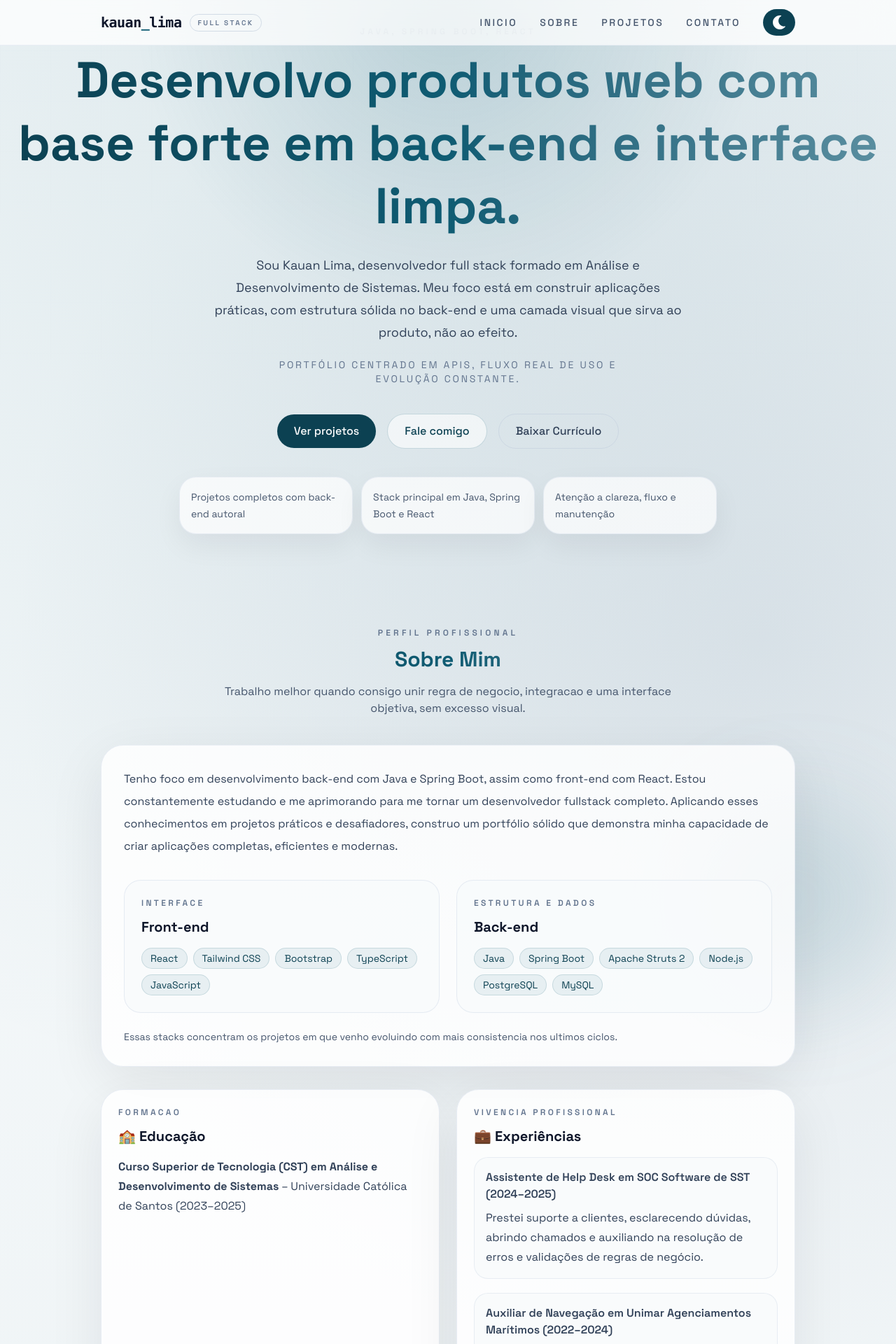
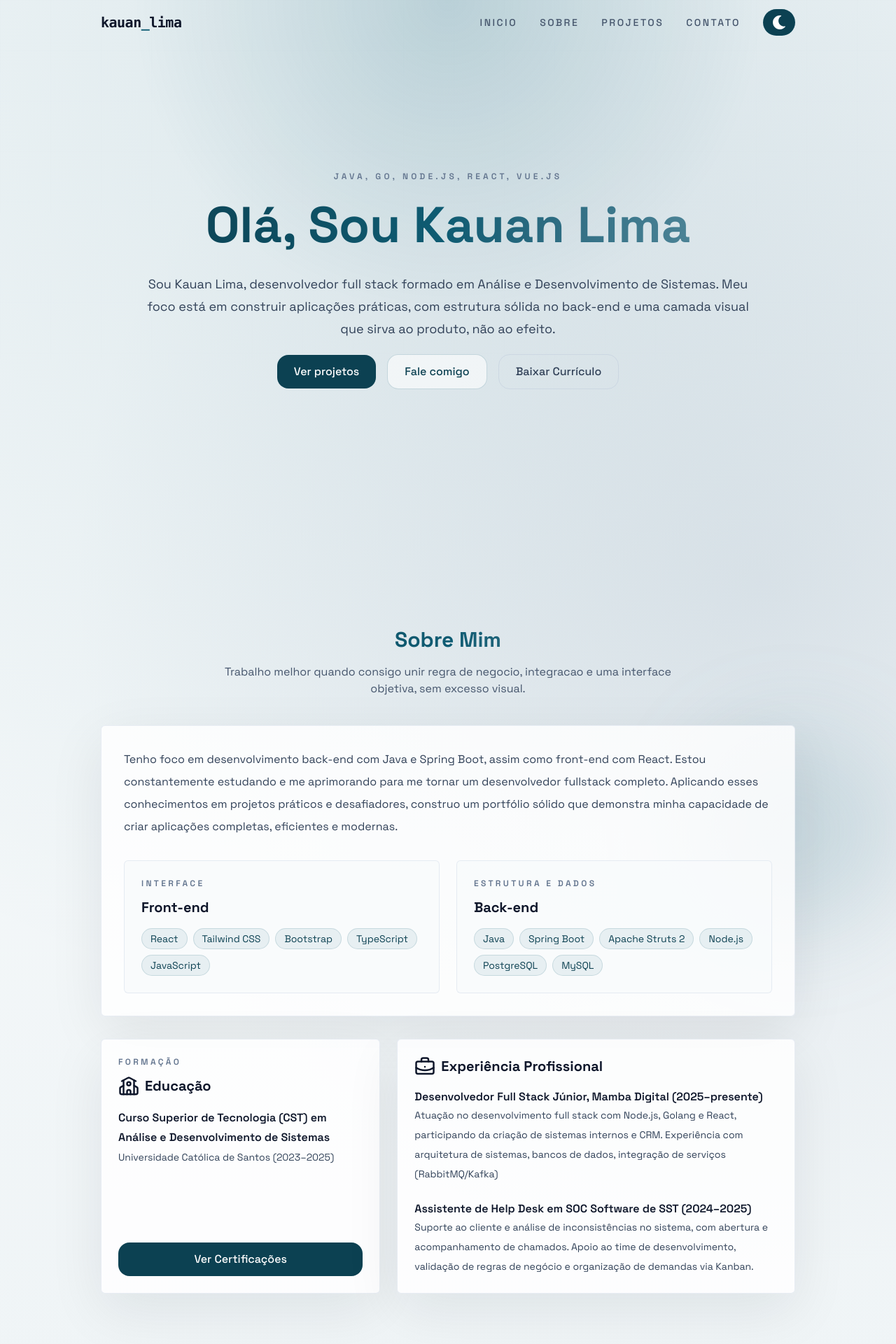
Before and after one commit to kauannlima/portfolio_kauan, a React (Vite) app: page / in a window 1280 px wide. Shown: the top 1920 px of the page at 70% size. Built offline with nearby package versions, Linux system fonts and the light colour scheme.

Commit message:
Refactor components: Enhance styling and layout across NavBar, About, Contact, Home, and Projects sections; improve responsiveness and accessibility.

```diff
--- a/src/components/NavBar.jsx
+++ b/src/components/NavBar.jsx
@@ -8,6 +8,7 @@ export const NavBar = ({ menuOpen, setMenuOpen }) => {
     { href: "#projects", label: "Projetos" },
     { href: "#contact", label: "Contato" },
   ];
+  const [isAtTop, setIsAtTop] = useState(true);
 
   const [isDark, setIsDark] = useState(() => {
     if (typeof window !== "undefined") {
@@ -33,8 +34,25 @@ export const NavBar = ({ menuOpen, setMenuOpen }) => {
     document.body.style.overflow = menuOpen ? "hidden" : "";
   }, [menuOpen]);
 
+  useEffect(() => {
+    const handleScroll = () => {
+      setIsAtTop(window.scrollY === 0);
+    };
+
+    handleScroll();
+    window.addEventListener("scroll", handleScroll, { passive: true });
+
+    return () => window.removeEventListener("scroll", handleScroll);
+  }, []);
+
   return (
-    <nav className="fixed top-0 z-40 w-full border-b border-slate-200/75 bg-white/75 backdrop-blur-xl dark:border-white/10 dark:bg-[rgba(6,16,23,0.72)]">
+    <nav
+      className={`fixed top-0 z-40 w-full transition-all duration-300 ${
+        isAtTop
+          ? "border-b border-transparent bg-transparent"
+          : "border-b border-slate-200/75 bg-white/75 backdrop-blur-xl dark:border-white/10 dark:bg-[rgba(6,16,23,0.72)]"
+      }`}
+    >
       <div className="max-w-5xl mx-auto px-4">
         <div className="flex justify-between items-center h-16">
           <a
@@ -44,9 +62,7 @@ export const NavBar = ({ menuOpen, setMenuOpen }) => {
             <span className="font-mono text-xl font-bold tracking-tight">
               kauan<span className="text-[#0f5c73] dark:text-cyan-300">_</span>lima
             </span>
-            <span className="hidden rounded-full border border-slate-300/80 px-2.5 py-1 text-[10px] font-semibold uppercase tracking-[0.25em] text-slate-500 md:inline-flex dark:border-white/10 dark:text-slate-400">
-              full stack
-            </span>
+
           </a>
 
           {/* mobile toggle */}
@@ -91,7 +107,7 @@ export const NavBar = ({ menuOpen, setMenuOpen }) => {
               type="button"
               aria-label="Toggle Dark Mode"
               className="
-    rounded-full border border-[#0f5c73]/15 bg-[#0c4152] px-3 py-2 text-white
+    rounded-full border cursor-pointer border-[#0f5c73]/15 bg-[#0c4152] px-3 py-2 text-white
     transition hover:-translate-y-0.5 hover:bg-[#0f5c73]
     dark:border-cyan-300/20 dark:bg-cyan-300 dark:text-slate-950 dark:hover:bg-cyan-200
     text-center w-auto
--- a/src/components/sections/About.jsx
+++ b/src/components/sections/About.jsx
@@ -1,3 +1,4 @@
+import { BriefcaseBusiness, MoveUpRight, School } from "lucide-react";
 import { RevealOnScroll } from "../RevealOnScroll";
 
 export const About = () => {
@@ -25,9 +26,7 @@ export const About = () => {
     >
       <RevealOnScroll>
         <div className="max-w-5xl mx-auto px-4">
-          <p className="mb-3 text-center text-xs font-semibold uppercase tracking-[0.35em] text-slate-500 dark:text-slate-400">
-            Perfil profissional
-          </p>
+
           <h2
             className="
               mb-4 text-center text-3xl font-bold
@@ -46,7 +45,7 @@ export const About = () => {
 
           <div
             className="
-              rounded-[2rem] border border-slate-200/80 bg-white/82 p-8 shadow-[0_24px_80px_rgba(15,23,42,0.08)] transition-all hover:-translate-y-1 dark:border-white/8 dark:bg-[rgba(17,26,32,0.82)]
+              rounded-md border border-slate-200/80 bg-white/82 p-8 shadow-[0_24px_80px_rgba(15,23,42,0.08)] transition-all hover:-translate-y-1 dark:border-white/8 dark:bg-[rgba(17,26,32,0.82)]
             "
           >
             <p className="mb-8 text-base leading-8 text-slate-700 dark:text-slate-300">
@@ -59,7 +58,7 @@ export const About = () => {
             </p>
 
             <div className="grid grid-cols-1 md:grid-cols-2 gap-6">
-              <div className="rounded-[1.5rem] border border-slate-200/80 bg-slate-50/80 p-6 transition-all dark:border-white/8 dark:bg-white/4">
+              <div className="rounded-md border border-slate-200/80 bg-slate-50/80 p-6 transition-all dark:border-white/8 dark:bg-white/4">
                 <p className="mb-3 text-xs font-semibold uppercase tracking-[0.28em] text-slate-500 dark:text-slate-400">
                   Interface
                 </p>
@@ -71,7 +70,7 @@ export const About = () => {
                     <span
                       key={key}
                       className="
-                        rounded-full border border-[#0f5c73]/15 bg-[#0f5c73]/8 px-3 py-1 text-sm text-[#0c4152]
+                        rounded-2xl border border-[#0f5c73]/15 bg-[#0f5c73]/8 px-3 py-1 text-sm text-[#0c4152]
                         transition hover:-translate-y-0.5 hover:border-[#0f5c73]/30 hover:bg-[#0f5c73]/12
                         dark:border-cyan-300/12 dark:bg-cyan-300/8 dark:text-cyan-100 dark:hover:border-cyan-300/25 dark:hover:bg-cyan-300/12
                       "
@@ -82,7 +81,7 @@ export const About = () => {
                 </div>
               </div>
 
-              <div className="rounded-[1.5rem] border border-slate-200/80 bg-slate-50/80 p-6 transition-all dark:border-white/8 dark:bg-white/4">
+              <div className="rounded-md border border-slate-200/80 bg-slate-50/80 p-6 transition-all dark:border-white/8 dark:bg-white/4">
                 <p className="mb-3 text-xs font-semibold uppercase tracking-[0.28em] text-slate-500 dark:text-slate-400">
                   Estrutura e dados
                 </p>
@@ -94,7 +93,7 @@ export const About = () => {
                     <span
                       key={key}
                       className="
-                        rounded-full border border-[#0f5c73]/15 bg-[#0f5c73]/8 px-3 py-1 text-sm text-[#0c4152]
+                        rounded-2xl border border-[#0f5c73]/15 bg-[#0f5c73]/8 px-3 py-1 text-sm text-[#0c4152]
                         transition hover:-translate-y-0.5 hover:border-[#0f5c73]/30 hover:bg-[#0f5c73]/12
                         dark:border-cyan-300/12 dark:bg-cyan-300/8 dark:text-cyan-100 dark:hover:border-cyan-300/25 dark:hover:bg-cyan-300/12
                       "
@@ -106,82 +105,83 @@ export const About = () => {
               </div>
             </div>
 
-            <p className="mt-6 text-sm text-slate-600 dark:text-slate-400">
-              Essas stacks concentram os projetos em que venho evoluindo com
-              mais consistencia nos ultimos ciclos.
-            </p>
+
           </div>
 
-          <div className="grid grid-cols-1 md:grid-cols-2 gap-6 mt-8">
+          <div className="grid grid-cols-1 md:grid-cols-12 gap-6 mt-8">
             <div
-              className="
-                rounded-[2rem] border border-slate-200/80 bg-white/82 p-6 shadow-[0_24px_80px_rgba(15,23,42,0.08)] transition-all hover:-translate-y-1 dark:border-white/8 dark:bg-[rgba(17,26,32,0.82)]
+              className=" col-span-1 md:col-span-5
+               flex flex-col justify-between rounded-md border border-slate-200/80 bg-white/82 p-6 shadow-[0_24px_80px_rgba(15,23,42,0.08)] transition-all hover:-translate-y-1 dark:border-white/8 dark:bg-[rgba(17,26,32,0.82)]
               "
             >
-              <p className="mb-3 text-xs font-semibold uppercase tracking-[0.28em] text-slate-500 dark:text-slate-400">
-                Formacao
+         <div>     <p className="mb-3 text-xs font-semibold uppercase tracking-[0.28em] text-slate-500 dark:text-slate-400">
+                Formação
               </p>
-              <h3 className="text-xl font-bold mb-4 text-slate-900 dark:text-slate-100">
-                🏫 Educação
+             <h3 className="text-xl font-bold mb-4 text-slate-900 dark:text-slate-100 flex gap-2">
+                 <School
+                        size={30}
+                        className=""
+                      /> Educação
               </h3>
 
-              <div className="flex h-full flex-col pb-2 text-slate-700 dark:text-slate-300">
+              <div className=" h-full  text-slate-700 dark:text-slate-300">
                 <div>
                   <p className="leading-7">
-                    <strong>
+                   <h4 className="font-semibold text-slate-900 dark:text-slate-100">
                       Curso Superior de Tecnologia (CST) em Análise e
                       Desenvolvimento de Sistemas
-                    </strong>{" "}
-                    – Universidade Católica de Santos (2023–2025)
+                    </h4>
+                                     <p className=" leading-7 text-sm text-slate-700 dark:text-slate-300">
+Universidade Católica de Santos (2023–2025)</p>
                   </p>
                 </div>
-                <div className="flex-grow"></div>{" "}
-                <div>
+
+
+              </div></div>
+               <div>
                   <a
                     href="https://drive.google.com/drive/folders/1RhiSJDXJ7zUi8ABsQGX_QebzAxzt_fdE?usp=sharing"
                     target="_blank"
                     rel="noopener noreferrer"
                     className="
-                      mx-auto mt-8 block w-full rounded-full bg-[#0c4152] px-6 py-3 text-center font-medium text-white transition hover:-translate-y-0.5 hover:bg-[#0f5c73] sm:w-auto dark:bg-cyan-300 dark:text-slate-950 dark:hover:bg-cyan-200
+                      mx-auto block w-full rounded-2xl bg-[#0c4152] px-6 py-3 text-center font-medium text-white transition hover:-translate-y-0.5 hover:bg-[#0f5c73] sm:w-auto dark:bg-cyan-300 dark:text-slate-950 dark:hover:bg-cyan-200
                     "
                   >
                     Ver Certificações
                   </a>
                 </div>
-              </div>
             </div>
 
             <div
-              className="
-                rounded-[2rem] border border-slate-200/80 bg-white/82 p-6 shadow-[0_24px_80px_rgba(15,23,42,0.08)] transition-all hover:-translate-y-1 dark:border-white/8 dark:bg-[rgba(17,26,32,0.82)]
+              className="  col-span-1 md:col-span-7
+                rounded-md border border-slate-200/80 bg-white/82 p-6 shadow-[0_24px_80px_rgba(15,23,42,0.08)] transition-all hover:-translate-y-1 dark:border-white/8 dark:bg-[rgba(17,26,32,0.82)]
               "
             >
-              <p className="mb-3 text-xs font-semibold uppercase tracking-[0.28em] text-slate-500 dark:text-slate-400">
-                Vivencia profissional
-              </p>
-              <h3 className="text-xl font-bold mb-4 text-slate-900 dark:text-slate-100">
-                💼 Experiências
+
+             <h3 className="text-xl font-bold mb-4 text-slate-900 dark:text-slate-100 flex gap-2">
+                 <BriefcaseBusiness
+                        size={30}
+                        className=""
+                      /> Experiência Profissional
               </h3>
-              <div className="space-y-5 text-slate-700 dark:text-slate-300">
-                <div className="rounded-[1.25rem] border border-slate-200/70 bg-slate-50/80 p-4 dark:border-white/8 dark:bg-white/4">
-                  <h4 className="font-semibold">
-                    Assistente de Help Desk em SOC Software de SST (2024–2025)
+              <div className="space-y-6 ">
+
+
+                <div className=" flex flex-col  ">
+                  <h4 className="font-semibold text-slate-900 dark:text-slate-100">
+                    Desenvolvedor Full Stack Júnior, Mamba Digital (2025–presente)
                   </h4>
-                  <p className="mt-2 leading-7">
-                    Prestei suporte a clientes, esclarecendo dúvidas, abrindo
-                    chamados e auxiliando na resolução de erros e validações de
-                    regras de negócio.
+                  <p className=" leading-7 text-sm text-slate-700 dark:text-slate-300">
+                    Atuação no desenvolvimento full stack com Node.js, Golang e React, participando da criação de sistemas internos e CRM. Experiência com arquitetura de sistemas, bancos de dados, integração de serviços (RabbitMQ/Kafka)
                   </p>
                 </div>
 
-                <div className="rounded-[1.25rem] border border-slate-200/70 bg-slate-50/80 p-4 dark:border-white/8 dark:bg-white/4">
-                  <h4 className="font-semibold">
-                    Auxiliar de Navegação em Unimar Agenciamentos Marítimos
-                    (2022–2024)
+                <div className=" flex flex-col ">
+                  <h4 className="font-semibold text-slate-900 dark:text-slate-100">
+                    Assistente de Help Desk em SOC Software de SST (2024–2025)
                   </h4>
-                  <p className="mt-2 leading-7">
-                    Controlei posições de navios, gerenciei relatórios via EDI e
-                    cuidei de transbordo, faturas e atualização de contêineres.
+                  <p className=" leading-7 text-sm text-slate-700 dark:text-slate-300">
+              Suporte ao cliente e análise de inconsistências no sistema, com abertura e acompanhamento de chamados. Apoio ao time de desenvolvimento, validação de regras de negócio e organização de demandas via Kanban.
                   </p>
                 </div>
               </div>
--- a/src/components/sections/Home.jsx
+++ b/src/components/sections/Home.jsx
@@ -9,7 +9,7 @@ export const Home = () => {
       <RevealOnScroll>
         <div className="relative z-10 mt-16 px-4 text-center md:mt-0">
           <p className="mb-4 text-xs font-semibold uppercase tracking-[0.35em] text-slate-500 dark:text-slate-400">
-            Java, Spring Boot, React
+            Java, Go, Node.js, React, Vue.Js
           </p>
           <h1
             className="
@@ -20,25 +20,23 @@ export const Home = () => {
     bg-clip-text text-transparent
   "
           >
-            Desenvolvo produtos web com base forte em back-end e interface limpa.
+            Olá, Sou Kauan Lima
           </h1>
 
-          <p className="mx-auto mb-5 max-w-2xl text-lg leading-8 text-slate-700 dark:text-slate-300">
+          <p className="mx-auto mb-5 max-w-4xl text-lg leading-8 text-slate-700 dark:text-slate-300">
             Sou Kauan Lima, desenvolvedor full stack formado em Análise e
             Desenvolvimento de Sistemas. Meu foco está em construir aplicações
             práticas, com estrutura sólida no back-end e uma camada visual que
             sirva ao produto, não ao efeito.
           </p>
 
-          <p className="mx-auto mb-10 max-w-xl text-sm uppercase tracking-[0.2em] text-slate-500 dark:text-slate-400">
-            Portfólio centrado em APIs, fluxo real de uso e evolução constante.
-          </p>
+
 
           <div className="flex flex-col md:flex-row justify-center items-center gap-4">
             <a
               href="#projects"
               className="
-                rounded-full bg-[#0c4152] px-6 py-3 font-medium text-white
+                rounded-2xl bg-[#0c4152] px-6 py-3 font-medium text-white
                 transition hover:-translate-y-0.5 hover:bg-[#0f5c73]
                 dark:bg-cyan-300 dark:text-slate-950 dark:hover:bg-cyan-200
                 text-center w-full md:w-auto
@@ -50,7 +48,7 @@ export const Home = () => {
             <a
               href="#contact"
               className="
-                rounded-full border border-[#0f5c73]/20 bg-white/60 px-6 py-3 font-medium text-[#0c4152]
+                rounded-2xl border border-[#0f5c73]/20 bg-white/60 px-6 py-3 font-medium text-[#0c4152]
                 transition-all duration-200 hover:-translate-y-0.5 hover:border-[#0f5c73]/35 hover:bg-white
                 dark:border-cyan-300/20 dark:bg-white/4 dark:text-cyan-200 dark:hover:bg-white/8
                 text-center w-full md:w-auto
@@ -63,7 +61,7 @@ export const Home = () => {
               href="/Kauan-Lima-Curriculo-Dev.pdf"
               download
               className="
-                rounded-full border border-slate-300/90 bg-transparent px-6 py-3 font-medium text-slate-700
+                rounded-2xl border border-slate-300/90 bg-transparent px-6 py-3 font-medium text-slate-700
                 transition-all duration-200 hover:-translate-y-0.5 hover:border-slate-400 hover:bg-white/70
                 dark:border-white/12 dark:text-slate-200 dark:hover:bg-white/6
                 text-center w-full md:w-auto
@@ -73,20 +71,7 @@ export const Home = () => {
             </a>
           </div>
 
-          <div className="mx-auto mt-10 grid max-w-3xl grid-cols-1 gap-3 text-left sm:grid-cols-3">
-            {[
-              "Projetos completos com back-end autoral",
-              "Stack principal em Java, Spring Boot e React",
-              "Atenção a clareza, fluxo e manutenção",
-            ].map((item) => (
-              <div
-                key={item}
-                className="rounded-[1.5rem] border border-slate-200/80 bg-white/70 px-4 py-4 text-sm leading-6 text-slate-600 shadow-[0_16px_40px_rgba(15,23,42,0.06)] dark:border-white/8 dark:bg-white/4 dark:text-slate-300"
-              >
-                {item}
-              </div>
-            ))}
-          </div>
+
         </div>
       </RevealOnScroll>
     </section>
```
Also changed, not shown: src/components/sections/Contact.jsx (+3 -5 lines), src/components/sections/Projects.jsx (+15 -28 lines).
